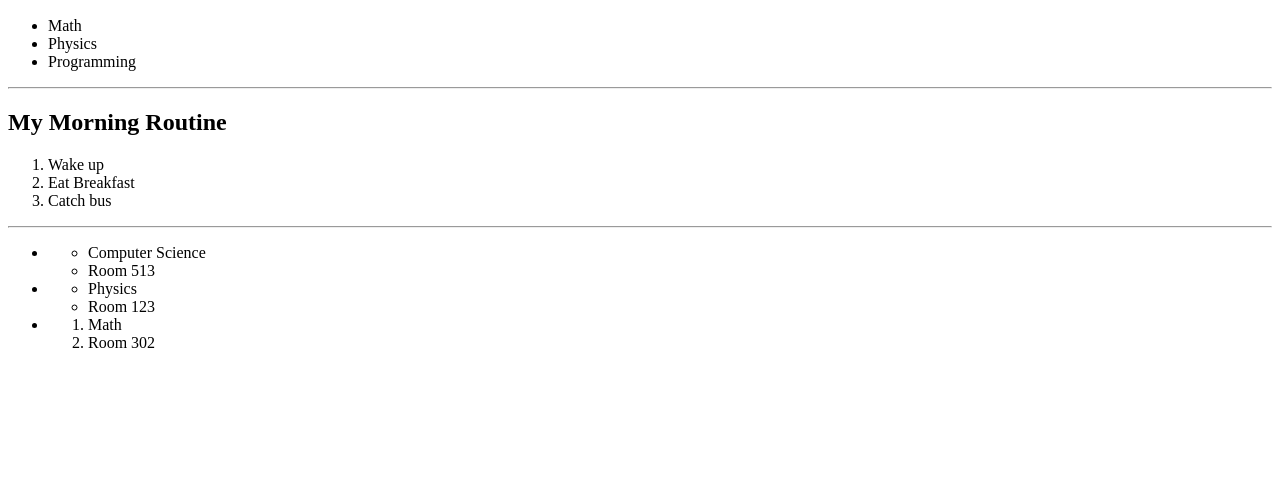
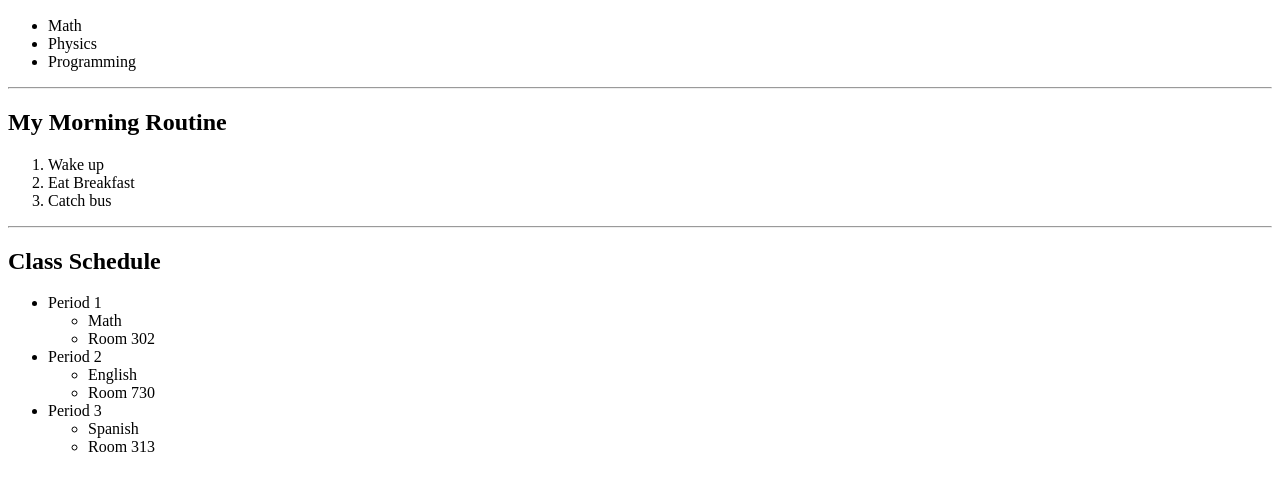
Before and after one commit to makmin30-bergen/Unit-1---HTML-26-27-, a plain HTML site: page Lesson5-Lists/lists.html in a window 1280 px wide. Shown: the part 180-670 px from the top of the page. Drawn offline with Linux system fonts and the light colour scheme.

Commit message:
Finalize Lesson 5 lists.html

```diff
--- a/Lesson5-Lists/lists.html
+++ b/Lesson5-Lists/lists.html
@@ -8,6 +8,12 @@
 </head>
 
 <body>
+
+    <ul>
+        <li><a href="#subjects">Subjects</a></li>
+        <li><a href="#schedule">Schedule</a></li>
+        <li><a href="#top">Back to Top</a></li>
+    </ul>
 
     <!-- ============================================
          U1L05 GUIDED PRACTICE — lists-practice.html
@@ -23,23 +29,8 @@
          STEP 1: A SIMPLE UNORDERED LIST
          ============================================ -->
 
-    <!-- TODO 1: Add an <h2> with id="subjects"
-             Text: My Favorite Subjects -->
 
-
-
-    <!-- TODO 2: Add a <ul> with THREE <li> items.
-         Any three subjects you actually take.
-
-         Fast way: type  ul>li*3  then press Tab. -->
-
-
-    <ul>
-        <li><a href="#subject">Subjects</a></li>
-        <li><a href="#schedule">Schedule</a></li>
-        <li><a href="#top">Back to Top</a></li>
-    </ul>
-    <h1>My School Day</h1>
+    <h1 id="top">My School Day</h1>
 
     <h2 id="subjects">My Favorite Subjects</h2>
 
@@ -49,8 +40,6 @@
         <li>Programming</li>
     </ul>
 
-
-    <!-- TODO 3: Add an <hr> to close the section -->
     <hr>
 
 
@@ -59,18 +48,10 @@
          STEP 2: AN ORDERED LIST
          ============================================ -->
 
-    <!-- TODO 4: Add an <h2>
-         Text: My Morning Routine -->
 
     <h2>My Morning Routine</h2>
 
 
-    <!-- TODO 5: Add an <ol> with THREE <li> items.
-         They must be in real order — this is a routine,
-         so swapping them would break it.
-
-         Notice: the ONLY thing different from Step 1
-         is the container tag. ul became ol. -->
 
     <ol>
         <li>Wake up</li>
@@ -78,7 +59,6 @@
         <li>Catch bus</li>
     </ol>
 
-    <!-- TODO 6: Add an <hr> to close the section -->
 
     <hr>
 
@@ -90,60 +70,37 @@
          The </li> closes AFTER the inner list ends.
          ============================================ -->
 
-    <!-- TODO 7: Add an <h2> with id="schedule"
-         Text: Class Schedule -->
+
+    <h2 id="schedule">Class Schedule</h2>
 
     <ul>
-        <li>
+        <li>Period 1
             <ul>
-                <li>Computer Science</li>
-                <li>Room 513</li>
+                <li>Math</li>
+                <li>Room 302</li>
             </ul>
         </li>
-        <li>
+        <li>Period 2
             <ul>
-                <li>Physics</li>
-                <li>Room 123</li>
+                <li>English</li>
+                <li>Room 730</li>
             </ul>
         </li>
-        <li>
-            <ol>
-                <li>Math</li>
-                <li>Room 302</li>
-            </ol>
+        <li>Period 3
+            <ul>
+                <li>Spanish</li>
+                <li>Room 313</li>
+            </ul>
         </li>
     </ul>
 
-
-    <!-- TODO 8: Add an <ol> with TWO <li> items:
-           Period 1
-           Period 2
-
-         Inside EACH <li>, nest a <ul> with its details.
-
-         Emmet shortcut for the whole thing:
-           ol>li*2>ul>li*3   then Tab
-         (You'll trim the extras and fill in the text.) -->
 
 
     <!-- ============================================
          STEP 4: WIRE UP THE NAVIGATION MENU
          ============================================ -->
 
-    <!-- TODO 9: Add a <ul> at the TOP of the page,
-         directly under <body>.
 
-         Three items, each containing a link:
-           <li><a href="#subjects">Subjects</a></li>
-           <li><a href="#schedule">Schedule</a></li>
-           <li><a href="#top">Back to Top</a></li> -->
-
-
-    <!-- TODO 10: Give the <h1> an id so "Back to Top"
-         has somewhere to land.
-
-         The <h1> should say: My School Day
-         And it needs  id="top"  -->
 
 
 
```
